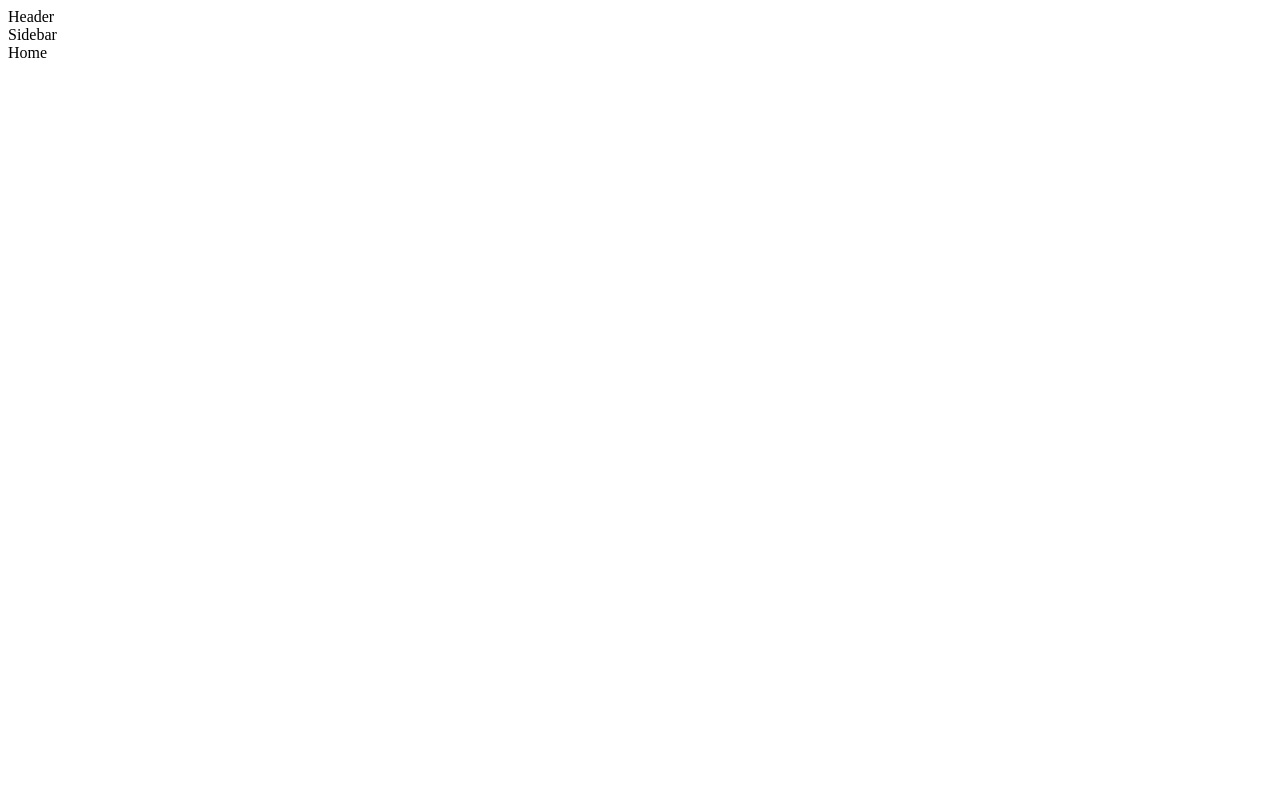
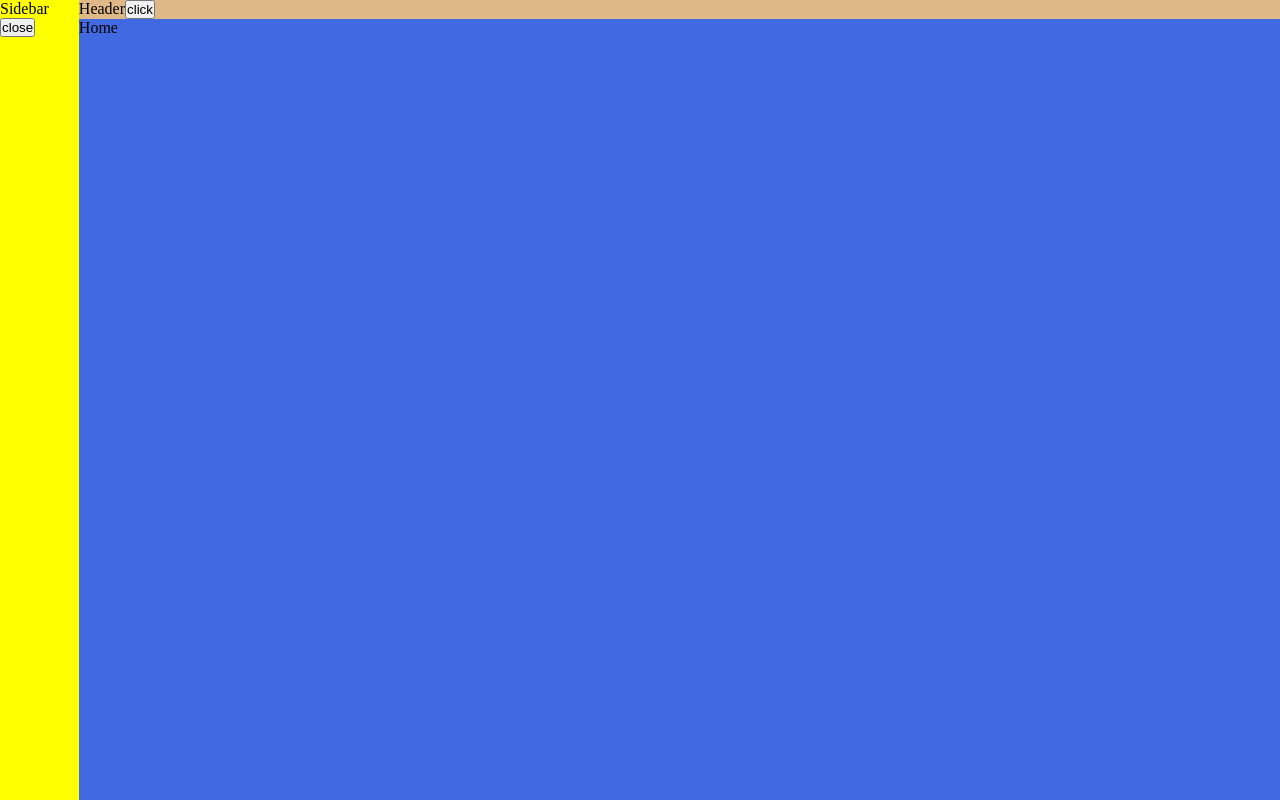
Before and after one commit to ShaileshGodghase/Youtube-Clone, a React (Vite) app: page / in a window 1280 px wide. Built offline with nearby package versions, Linux system fonts and the light colour scheme.

Commit message:
Added basic styling and functionality to layout

```diff
--- /dev/null
+++ b/src/components/Header/Header.scss
@@ -0,0 +1,3 @@
+.header-wrapper {
+  background-color: burlywood;
+}
--- a/src/components/Header/Header.tsx
+++ b/src/components/Header/Header.tsx
@@ -1,5 +1,16 @@
+import { useDispatch } from "react-redux";
+import { toggleSidebar } from "../../../store/slices/uiSlice";
+import "./Header.scss";
+
 function Header() {
-  return <div>Header</div>;
+  const dispatch = useDispatch();
+
+  return (
+    <div className="header-wrapper">
+      Header
+      <button onClick={() => dispatch(toggleSidebar())}>click</button>
+    </div>
+  );
 }
 
 export default Header;
--- /dev/null
+++ b/src/components/Home/Home.scss
@@ -0,0 +1,4 @@
+.home-wrapper {
+  background-color: royalblue;
+  height: 100%;
+}
--- a/src/components/Home/Home.tsx
+++ b/src/components/Home/Home.tsx
@@ -1,5 +1,7 @@
+import "./Home.scss";
+
 function Home() {
-  return <div>Home</div>;
+  return <div className="home-wrapper">Home</div>;
 }
 
 export default Home;
--- /dev/null
+++ b/src/components/Layout/HomeLayout.scss
@@ -0,0 +1,10 @@
+.layout-wrapper {
+  display: flex;
+  background-color: grey;
+  height: 100%;
+  overflow: hidden;
+}
+
+.content-wrapper {
+  width: 100%;
+}
--- a/src/components/Layout/HomeLayout.tsx
+++ b/src/components/Layout/HomeLayout.tsx
@@ -1,14 +1,17 @@
 import { Outlet } from "react-router-dom";
 import Header from "../Header/Header";
 import Sidebar from "../Sidebar/Sidebar";
+import "./HomeLayout.scss";
 
 export default function HomeLayout() {
   return (
     <>
-      <section>
-        <Header />
+      <section className="layout-wrapper">
         <Sidebar />
-        <Outlet />
+        <section className="content-wrapper">
+          <Header />
+          <Outlet />
+        </section>
       </section>
     </>
   );
--- /dev/null
+++ b/src/components/Sidebar/Sidebar.scss
@@ -0,0 +1,16 @@
+.sidebar-wrapper {
+  height: 100vh;
+  background-color: yellow;
+}
+
+@media (max-width: 768px) {
+  .sidebar-wrapper {
+    position: absolute;
+    left: -100%;
+  }
+  .active {
+    transition: all 0.3s ease;
+    left: 0;
+    z-index: 1;
+  }
+}
--- a/src/components/Sidebar/Sidebar.tsx
+++ b/src/components/Sidebar/Sidebar.tsx
@@ -1,5 +1,19 @@
+import "./Sidebar.scss";
+import { RootState } from "../../../store/store";
+import { useDispatch, useSelector } from "react-redux";
+import { toggleSidebar } from "../../../store/slices/uiSlice";
+
 function Sidebar() {
-  return <div>Sidebar</div>;
+  const sidebar = useSelector((state: RootState) => state.ui.isSidebarOpen);
+  const dispatch = useDispatch();
+  return (
+    <>
+      <aside className={sidebar ? "sidebar-wrapper active" : "sidebar-wrapper"}>
+        Sidebar
+        <button onClick={() => dispatch(toggleSidebar())}>close</button>
+      </aside>
+    </>
+  );
 }
 
 export default Sidebar;
--- a/src/globals.scss
+++ b/src/globals.scss
@@ -1,6 +1,12 @@
 $primary-background: #0f0f0f;
 $secondary-background: #272727;
 $primary-font-color: #f1f1f1;
-$secondary-font-color: #AAAAAA;
+$secondary-font-color: #aaaaaa;
 $brand-color: #ff0000;
-$accent-color: #3EA6FF;
+$accent-color: #3ea6ff;
+
+* {
+  margin: 0;
+  padding: 0;
+  box-sizing: border-box;
+}
--- a/store/slices/uiSlice.ts
+++ b/store/slices/uiSlice.ts
@@ -1,11 +1,13 @@
 import { createSlice } from "@reduxjs/toolkit";
 
-export interface uiState{
+export interface uiState {
   isLoading: boolean;
+  isSidebarOpen: boolean;
 }
 
 const initialState: uiState = {
   isLoading: false,
+  isSidebarOpen: false,
 };
 
 export const uiSlice = createSlice({
@@ -14,9 +16,12 @@ export const uiSlice = createSlice({
   reducers: {
     toggleLoading: (state) => {
       state.isLoading = !state.isLoading;
-        }
-    }
+    },
+    toggleSidebar: (state) => {
+      state.isSidebarOpen = !state.isSidebarOpen;
+    },
+  },
 });
 
-export const { toggleLoading } = uiSlice.actions;
+export const { toggleLoading, toggleSidebar } = uiSlice.actions;
 export default uiSlice.reducer;
```
Lines whose indentation alone changed are shown as unchanged.
